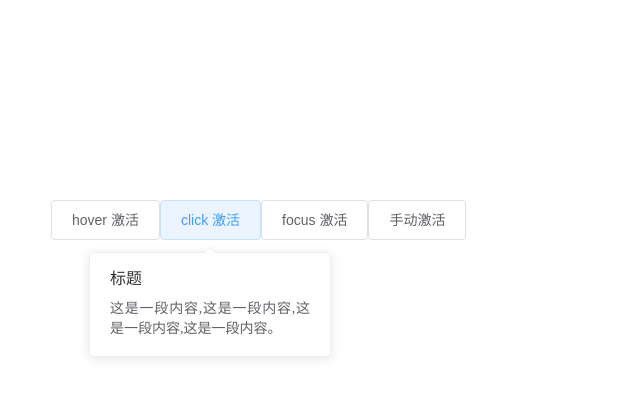
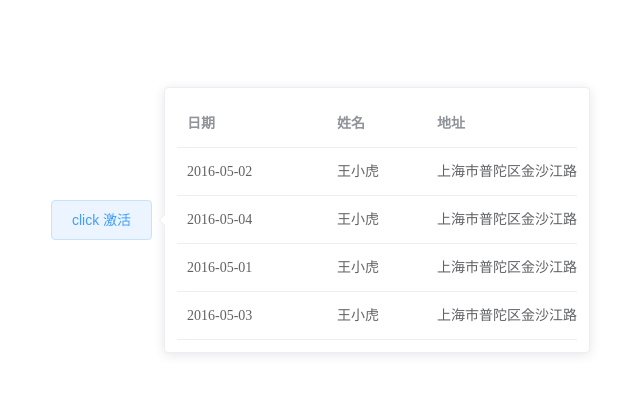
Before and after one commit to kingyeahwei/element_learning, a Vue app: page / in a window 1280 px wide. Both pictures are taken after a click on the button "click 激活". Shown: the top 398 px of the page, without its empty margins (157-797 px from the left). Built offline with nearby package versions, Linux system fonts and the light colour scheme.

Commit message:
popover 嵌套信息

```diff
--- a/src/App.vue
+++ b/src/App.vue
@@ -1,39 +1,15 @@
 <template>
   <div id="app"  style="margin: 200px 0 0 200px">
     <el-popover
-      placement="top-start"
-      title="标题"
-      width="200"
-      trigger="hover"
-      content="这是一段内容,这是一段内容,这是一段内容,这是一段内容。">
-      <el-button slot="reference">hover 激活</el-button>
-    </el-popover>
-    <el-popover
-      placement="bottom"
-      title="标题"
-      width="200"
-      trigger="click"
-      content="这是一段内容,这是一段内容,这是一段内容,这是一段内容。">
+      placement="right"
+      width="400"
+      trigger="click">
+      <el-table :data="gridData">
+        <el-table-column width="150" property="date" label="日期"></el-table-column>
+        <el-table-column width="100" property="name" label="姓名"></el-table-column>
+        <el-table-column width="300" property="address" label="地址"></el-table-column>
+      </el-table>
       <el-button slot="reference">click 激活</el-button>
-    </el-popover>
-    <el-popover
-      ref="popover"
-      placement="right"
-      title="标题"
-      width="200"
-      trigger="focus"
-      content="这是一段内容,这是一段内容,这是一段内容,这是一段内容。"
-    ></el-popover>
-    <el-button v-popover:popover>focus 激活</el-button>
-
-    <el-popover
-      placement="bottom"
-      title="标题"
-      width="200"
-      trigger="manual"
-      content="这是一段内容,这是一段内容,这是一段内容,这是一段内容。"
-      v-model="visible">
-      <el-button slot="reference" @click="visible = !visible">手动激活</el-button>
     </el-popover>
   </div>
 </template>
@@ -43,7 +19,25 @@
         name: "app",
         data() {
             return {
-                visible: false
+                gridData: [
+                    {
+                        date: '2016-05-02',
+                        name: '王小虎',
+                        address: '上海市普陀区金沙江路 1518 弄'
+                    }, {
+                        date: '2016-05-04',
+                        name: '王小虎',
+                        address: '上海市普陀区金沙江路 1518 弄'
+                    }, {
+                        date: '2016-05-01',
+                        name: '王小虎',
+                        address: '上海市普陀区金沙江路 1518 弄'
+                    }, {
+                        date: '2016-05-03',
+                        name: '王小虎',
+                        address: '上海市普陀区金沙江路 1518 弄'
+                    }
+                ]
             }
         },
         methods: {
```
